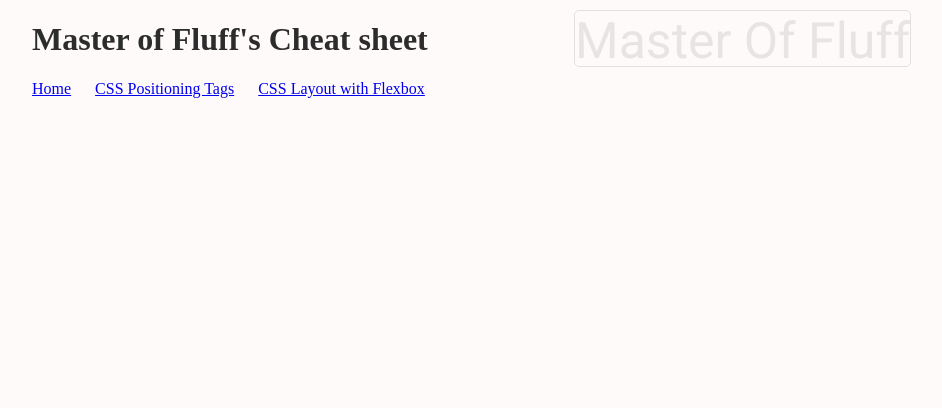
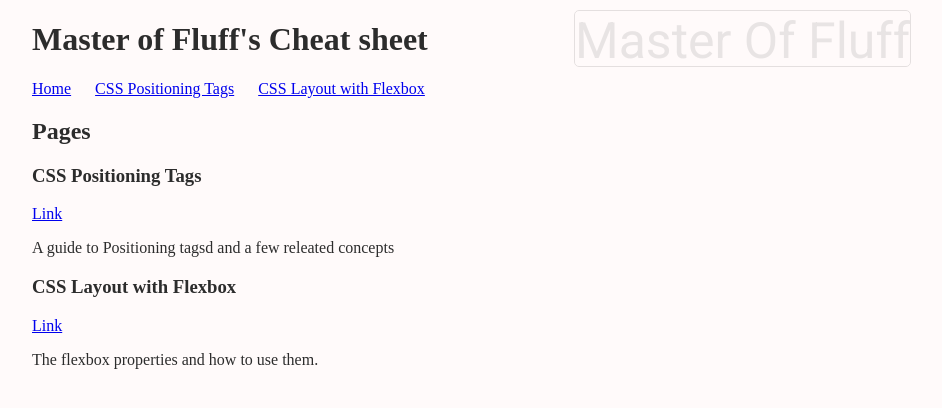
Before and after one commit to masteroffluff/MyCheatSheet, a plain HTML site: page index.html in a window 1280 px wide. Shown: the top 408 px of the page, without its empty margins (26-968 px from the left). Drawn offline with Linux system fonts and the light colour scheme; a web font is replaced by a local one.

Commit message:
added content to index.html

```diff
--- a/index.html
+++ b/index.html
@@ -25,6 +25,15 @@
                 <li><a href="csslayoutwithflexbox.html">CSS Layout with Flexbox</a></li>
             </ul>
         </nav>
+        <main>
+            <h2>Pages</h2>
+            <h3>CSS Positioning Tags</h3>
+            <a href="csspositioningtags.html">Link</a>
+            <p>A guide to Positioning tagsd and a few releated concepts</p>
+            <h3>CSS Layout with Flexbox</h3>
+            <a href="csslayoutwithflexbox.html">Link</a>
+            <p>The flexbox properties and how to use them.</p>
+        </main>
 
     </body>
 </html>
```
